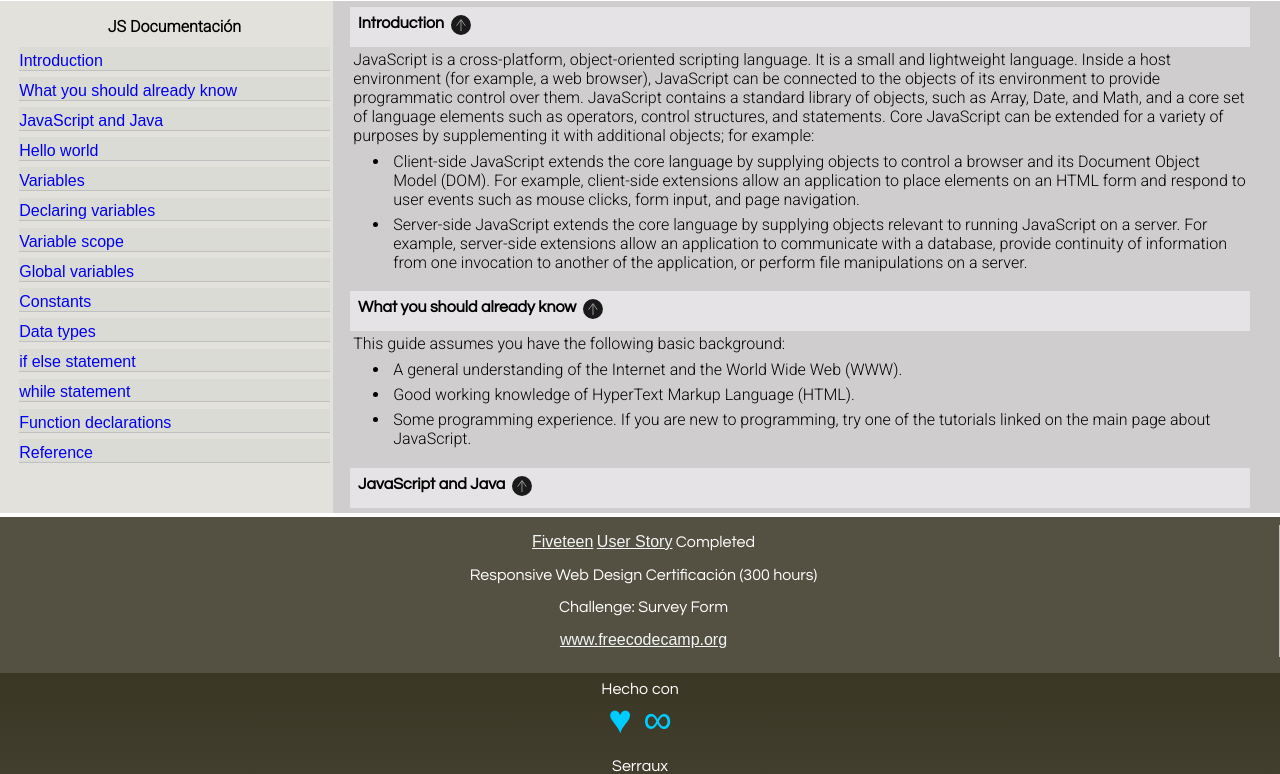
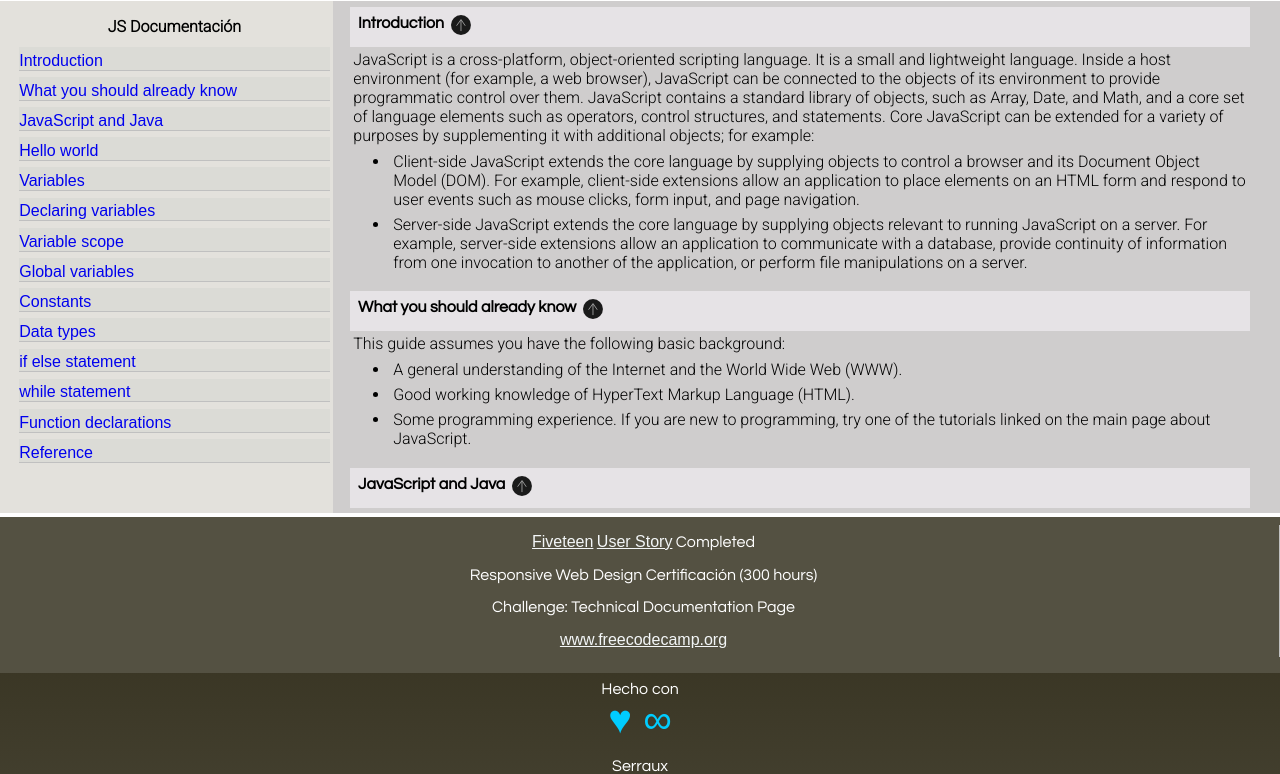
Before and after one commit to serraux/TechnicalDocumentationPage, a plain HTML site: page index.html in a window 1280 px wide. Shown: the part 49-823 px from the top of the page. Drawn offline with Linux system fonts and the light colour scheme.

Commit message:
Actualización pie de página

```diff
--- a/index.html
+++ b/index.html
@@ -528,7 +528,7 @@
           Completed
         </p>
         <p>Responsive Web Design Certificación (300 hours)</p>
-        <p>Challenge: Survey Form</p>
+        <p>Challenge: Technical Documentation Page</p>
         <p>
           <a href="https://www.freecodecamp.org/" target="_blank"
             >www.freecodecamp.org</a
```
